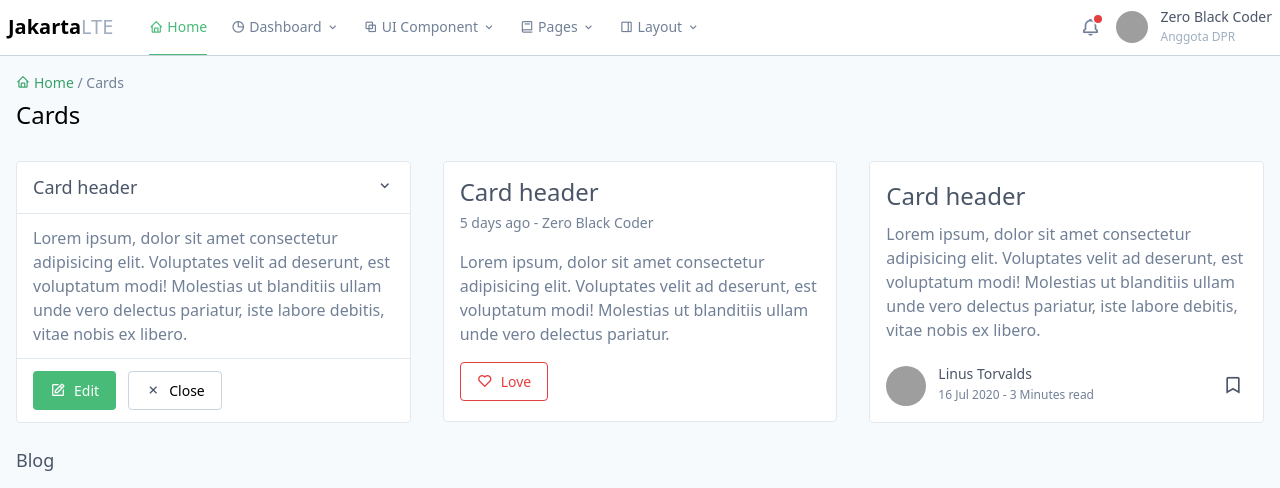
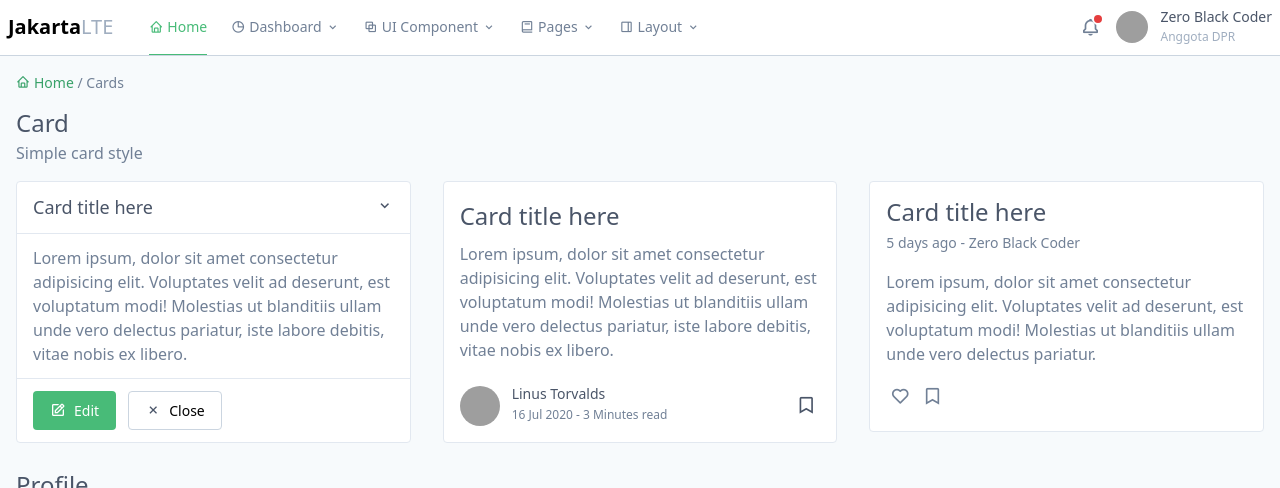
Before and after one commit to undercode99/jakarta-lte, a web app: file pages/components/card.html in a window 1280 px wide. Shown: the top 488 px of the page. Run offline with its HTML, style and script files only (its server is not run), Linux system fonts and the light colour scheme; style sheets or scripts are compiled from the project's sources; grey boxes are pictures that could not be loaded.

Commit message:
update card components

```diff
--- a/pages/components/card.html
+++ b/pages/components/card.html
@@ -322,18 +322,22 @@
             >
             / Cards
           </h3>
-          <div>
-            <h1 class="text-2xl mt-1 font-medium">Cards</h1>
-          </div>
         </div>
       </div>
       <!-- End title -->
+
       <div class="mt-3">
+        <div class="mx-4">
+          <h1 class="text-2xl font-medium text-gray-700">Card</h1>
+          <span class="text-base text-gray-600">Simple card style </span>
+        </div>
         <div class="flex flex-wrap">
           <div class="md:w-1/3">
             <div class="bg-white border rounded m-4">
               <div class="py-3 px-4 border-b flex justify-between items-center">
-                <h2 class="text-lg font-medium text-gray-700">Card header</h2>
+                <h2 class="text-lg font-medium text-gray-700">
+                  Card title here
+                </h2>
                 <a href="#">
                   <i class="text-lg text-gray-700 bx bx-chevron-down ml-1"></i>
                 </a>
@@ -362,33 +366,10 @@
           </div>
           <div class="md:w-1/3">
             <div class="bg-white border rounded m-4">
-              <div class="pt-3 pb-2 px-4">
-                <h2 class="text-2xl font-medium text-gray-700">Card header</h2>
-                <small class="text-gray-600 text-sm"
-                  >5 days ago - Zero Black Coder
-                </small>
-              </div>
-              <div class="py-2 px-4 text-gray-600">
-                Lorem ipsum, dolor sit amet consectetur adipisicing elit.
-                Voluptates velit ad deserunt, est voluptatum modi! Molestias ut
-                blanditiis ullam unde vero delectus pariatur.
-              </div>
-              <div class="py-2 mb-3 px-4">
-                <button
-                  class="px-4 py-2 text-sm border border-red-600 rounded text-red-600 text-white hover:bg-red-500 focus:outline-none focus:border-red-600 focus:shadow-outline-red active:bg-red-600 active:text-white hover:text-white transition duration-150 ease-in-out inline-flex items-center"
-                >
-                  <i class="bx bx-heart mr-2 text-base"></i>
-                  Love
-                </button>
-              </div>
-            </div>
-          </div>
-          <div class="md:w-1/3">
-            <div class="bg-white border rounded m-4">
               <div class="m-4">
                 <div>
                   <a href="" class="text-2xl font-medium text-gray-700">
-                    Card header
+                    Card title here
                   </a>
                 </div>
                 <div class="my-2">
@@ -428,13 +409,257 @@
               </div>
             </div>
           </div>
+          <div class="md:w-1/3">
+            <div class="bg-white border rounded m-4">
+              <div class="pt-3 pb-2 px-4">
+                <h2 class="text-2xl font-medium text-gray-700">
+                  Card title here
+                </h2>
+                <small class="text-gray-600 text-sm"
+                  >5 days ago - Zero Black Coder
+                </small>
+              </div>
+              <div class="py-2 px-4 text-gray-600">
+                Lorem ipsum, dolor sit amet consectetur adipisicing elit.
+                Voluptates velit ad deserunt, est voluptatum modi! Molestias ut
+                blanditiis ullam unde vero delectus pariatur.
+              </div>
+              <div class="py-2 mb-3 px-4">
+                <button
+                  class="text-gray-600 hover:text-red-600 focus:outline-none focus:shadow-outline-blue active:text-red-700 transition duration-150 ease-in-out m-1 inline-flex items-center"
+                >
+                  <i class="bx bx-heart text-xl"></i>
+                </button>
+                <button
+                  class="text-gray-600 hover:text-gray-700 focus:outline-none focus:shadow-outline-blue active:text-gray-700 transition duration-150 ease-in-out m-1 inline-flex items-center"
+                >
+                  <i class="bx bx-bookmark text-xl"></i>
+                </button>
+              </div>
+            </div>
+          </div>
         </div>
       </div>
+
       <!-- Content -->
       <div>
         <!-- Title -->
         <div class="mx-4 mt-2">
-          <h1 class="text-lg text font-medium text-gray-700">Blog</h1>
+          <h1 class="text-2xl text font-medium text-gray-700">Profile</h1>
+          <span class="text-base text-gray-600">Profile card style</span>
+        </div>
+        <!-- End Title -->
+
+        <div class="flex flex-wrap">
+          <div class="md:w-1/4">
+            <div class="bg-white border rounded m-4">
+              <div class="py-8 px-4">
+                <a href="">
+                  <img
+                    class="rounded-full mx-auto h-24 w-24 object-cover"
+                    src="./../../dist/avatar/nis.png"
+                    alt=""
+                  />
+                </a>
+                <div class="py-4 text-center text-xl">
+                  <h1 class="leading-3 font-medium text-xl">
+                    Zero Black Coder
+                  </h1>
+                  <span class="text-sm text-gray-700 font-normal leading-3"
+                    >zrcoder101@gmail.com</span
+                  >
+                  <p class="text-sm text-gray-600 leading-5 mt-3">
+                    Zero Black Coder is an Member of DPR living in panet namek,
+                    i love to play with hooman
+                  </p>
+                </div>
+                <div class="px-8 pb-4 pt-2 flex justify-between items-center">
+                  <div>
+                    <div class="text-center text-xl font-base text-gray-500">
+                      <i class="bx bx-camera"></i>
+                    </div>
+                    <div
+                      class="text-center text-xl font-medium text-gray-700 leading-none"
+                    >
+                      126
+                    </div>
+                  </div>
+
+                  <div>
+                    <div class="text-center text-xl font-base text-gray-500">
+                      <i class="bx bx-bookmark"></i>
+                    </div>
+                    <div
+                      class="text-center text-xl font-medium text-gray-700 leading-none"
+                    >
+                      897
+                    </div>
+                  </div>
+                  <div>
+                    <div class="text-center text-xl font-base text-gray-500">
+                      <i class="bx bx-user"></i>
+                    </div>
+                    <div
+                      class="text-center text-xl font-medium text-gray-700 leading-none"
+                    >
+                      551K
+                    </div>
+                  </div>
+                </div>
+                <div class="px-4">
+                  <button
+                    class="py-2 w-full text-sm border border-transparent rounded bg-green-600 text-white hover:bg-green-500 focus:outline-none focus:border-green-600 focus:shadow-outline-blue active:bg-green-600 transition duration-150 ease-in-out inline-flex justify-center items-center"
+                  >
+                    <i class="bx bx-user-plus text-lg text-white mr-4"></i>
+                    Add Friends
+                  </button>
+                </div>
+              </div>
+            </div>
+          </div>
+
+          <div class="md:w-1/4">
+            <div class="bg-white border rounded m-4">
+              <div class="py-10 px-6">
+                <a href="">
+                  <img
+                    class="rounded-full mx-auto h-24 w-24 object-cover"
+                    src="./../../dist/avatar/nis.png"
+                    alt=""
+                  />
+                </a>
+                <div class="py-4 text-center text-xl">
+                  <h1 class="leading-5 font-medium text-xl">
+                    Zero Black Coder
+                  </h1>
+                  <span class="text-base text-gray-600 font-normal"
+                    >@zrcoder101</span
+                  >
+                </div>
+                <div class="px-4 pb-4 text-center">
+                  <button
+                    class="px-6 py-2 text-sm border border-transparent rounded bg-green-600 text-white hover:bg-green-500 focus:outline-none focus:border-green-600 focus:shadow-outline-blue active:bg-green-600 transition duration-150 ease-in-out inline-flex items-center m-1"
+                  >
+                    <i class="bx bx-user text-white mr-4 text-base"></i>
+                    Follow Me
+                  </button>
+                </div>
+                <div class="px-4 pt-4 flex justify-between items-center">
+                  <div>
+                    <span
+                      class="block text-center text-2xl font-medium text-gray-700"
+                      >112K</span
+                    >
+                    <span class="text-gray-600 text-sm text-center"
+                      >Followers</span
+                    >
+                  </div>
+                  <div>
+                    <span
+                      class="block text-center text-2xl font-medium text-gray-700"
+                      >52</span
+                    >
+                    <span class="text-gray-600 text-sm text-center"
+                      >Followings</span
+                    >
+                  </div>
+                </div>
+              </div>
+            </div>
+          </div>
+
+          <div class="md:w-1/4">
+            <div class="bg-white border rounded m-4">
+              <div class="py-8 px-4">
+                <a href="">
+                  <img
+                    class="rounded-full mx-auto h-24 w-24 object-cover"
+                    src="./../../dist/avatar/nis.png"
+                    alt=""
+                  />
+                </a>
+                <div class="py-4 text-center text-xl">
+                  <h1 class="leading-3 font-medium text-xl">
+                    Zero Black Coder
+                  </h1>
+                  <span class="text-sm text-gray-600 font-base leading-3"
+                    >Sowftware Engineer</span
+                  >
+                  <div class="text-gray-600">
+                    <a href="#" class="hover:text-gray-700">
+                      <i class="bx bxl-linkedin"></i>
+                    </a>
+                    <a href="" class="hover:text-gray-700">
+                      <i class="bx bxl-github"></i>
+                    </a>
+                    <a href="#" class="hover:text-gray-700">
+                      <i class="bx bxl-instagram"></i>
+                    </a>
+                  </div>
+                  <p class="text-sm text-gray-600 leading-5 mt-3">
+                    Zero Black Coder is an Member of DPR living in panet namek,
+                    I love to play with hooman
+                  </p>
+                </div>
+                <div class="px-4">
+                  <button
+                    class="py-2 w-full text-sm border border-transparent rounded bg-green-600 text-white hover:bg-green-500 focus:outline-none focus:border-green-600 focus:shadow-outline-blue active:bg-green-600 transition duration-150 ease-in-out inline-flex justify-center items-center"
+                  >
+                    Hire Me
+                  </button>
+                </div>
+              </div>
+            </div>
+          </div>
+
+          <div class="md:w-1/4">
+            <div class="bg-white border rounded m-4">
+              <a href="">
+                <img
+                  class="rounded-t h-64 w-full object-cover"
+                  src="./../../dist/images/5.jpg"
+                  alt=""
+                />
+              </a>
+              <div class="px-4 py-3 border-b">
+                <div>
+                  <a
+                    href=""
+                    class="font-medium text-gray-700 text-lg block leading-5"
+                  >
+                    Zero Black Coder
+                  </a>
+                  <span class="text-gray-500 text-sm">Member DPR</span>
+                </div>
+                <div class="my-2">
+                  <p class="text-gray-600 text-sm">
+                    Zero Black Coder is an Member of DPR living in panet namek.
+                  </p>
+                </div>
+              </div>
+              <div class="px-4 py-2 flex justify-between items-center">
+                <div
+                  class="inline-flex items-center justify-between text-gray-600"
+                >
+                  <i class="bx bxs-user mr-2"></i>
+                  <span class="text-sm">25 Freinds</span>
+                </div>
+                <div>
+                  <span class="text-gray-600 text-sm">Joined in 2077</span>
+                </div>
+              </div>
+            </div>
+          </div>
+        </div>
+      </div>
+      <!-- End Content -->
+
+      <!-- Content -->
+      <div>
+        <!-- Title -->
+        <div class="mx-4 mt-2">
+          <h1 class="text-2xl text font-medium text-gray-700">Blog</h1>
+          <span class="text-base text-gray-600">Blog card style</span>
         </div>
         <!-- End title -->
         <div class="flex flex-wrap">
@@ -493,77 +718,13 @@
             <div class="bg-white border rounded m-4">
               <a href="">
                 <img
-                  class="rounded-t h-48 w-full object-cover"
+                  class="h-48 w-full rounded-t object-cover"
                   src="./../../dist/images/3.jpg"
                   alt=""
                 />
               </a>
               <div class="m-4">
-                <div>
-                  <a href="" class="font-bold text-gray-700 text-xl">
-                    Talk is cheap. Show me the code - Linus Torvalds
-                  </a>
-                </div>
                 <div class="my-4">
-                  <p class="text-gray-600 my-2">
-                    At level zero you know nothing, however when you learn a
-                    thing or two basic things about programming, you now get to
-                    level 1 ...
-                  </p>
-                </div>
-                <div class="mt-6">
-                  <div class="flex justify-between items-center">
-                    <a class="flex justify-between items-center" href="">
-                      <img
-                        class="w-10 h-10 rounded-full object-cover"
-                        src="./../../dist/avatar/nis.png"
-                        alt="Avatar"
-                      />
-                      <div class="ml-3">
-                        <p class="text-gray-700 text-sm block leading-none">
-                          Linus Torvalds
-                        </p>
-                        <small class="text-xs text-gray-600"
-                          >16 Jul 2020 - 3 Minutes read</small
-                        >
-                      </div>
-                    </a>
-                    <div>
-                      <button
-                        class="text-gray-700 hover:text-gray-600 focus:outline-none focus:shadow-outline-blue active:text-gray-700 transition duration-150 ease-in-out m-1 inline-flex items-center"
-                      >
-                        <i class="bx bx-bookmark text-xl"></i>
-                      </button>
-                    </div>
-                  </div>
-                </div>
-              </div>
-            </div>
-          </div>
-          <div class="md:w-1/3">
-            <div class="bg-white border rounded m-4">
-              <a href="">
-                <img
-                  class="rounded-t h-48 w-full object-cover"
-                  src="./../../dist/images/4.jpg"
-                  alt=""
-                />
-              </a>
-              <div class="m-4">
-                <div>
-                  <a href="" class="font-bold text-gray-700 text-xl">
-                    S.O.L.I.D principles: what are they and why projects should
-                    use them
-                  </a>
-                </div>
-                <div class="my-4">
-                  <p class="text-gray-600 my-2">
-                    At level zero you know nothing, however when you learn a
-                    thing or two basic things about programming, you now get to
-                    level 1 ...
-                  </p>
-                </div>
-                <div class="mt-6">
                   <div class="flex justify-between items-center">
                     <a class="flex justify-between items-center" href="">
                       <img
@@ -588,6 +749,20 @@
                       </button>
                     </div>
                   </div>
+                </div>
+                <div class="my-4">
+                  <a href="" class="font-bold text-gray-700 text-xl">
+                    S.O.L.I.D principles: what are they and why projects should
+                    use them
+                  </a>
+                </div>
+
+                <div class="my-4">
+                  <p class="text-gray-600 my-2">
+                    At level zero you know nothing, however when you learn a
+                    thing or two basic things about programming, you now get to
+                    level 1 ...
+                  </p>
                 </div>
               </div>
             </div>
@@ -644,59 +819,8 @@
                 </div>
               </div>
             </div>
+          </div>
 
-            <div class="bg-white border rounded m-4">
-              <a href="">
-                <img
-                  class="h-48 w-full rounded-t object-cover"
-                  src="./../../dist/images/3.jpg"
-                  alt=""
-                />
-              </a>
-              <div class="m-4">
-                <div class="my-4">
-                  <div class="flex justify-between items-center">
-                    <a class="flex justify-between items-center" href="">
-                      <img
-                        class="w-10 h-10 rounded-full object-cover"
-                        src="./../../dist/avatar/nis.png"
-                        alt="Avatar"
-                      />
-                      <div class="ml-3">
-                        <p class="text-gray-700 text-sm block leading-none">
-                          Mariana Azevedo
-                        </p>
-                        <small class="text-xs text-gray-600"
-                          >Today - 3 Minutes read</small
-                        >
-                      </div>
-                    </a>
-                    <div>
-                      <button
-                        class="text-gray-700 hover:text-gray-600 focus:outline-none focus:shadow-outline-blue active:text-gray-700 transition duration-150 ease-in-out m-1 inline-flex items-center"
-                      >
-                        <i class="bx bx-bookmark text-xl"></i>
-                      </button>
-                    </div>
-                  </div>
-                </div>
-                <div class="my-4">
-                  <a href="" class="font-bold text-gray-700 text-xl">
-                    S.O.L.I.D principles: what are they and why projects should
-                    use them
-                  </a>
-                </div>
-
-                <div class="my-4">
-                  <p class="text-gray-600 my-2">
-                    At level zero you know nothing, however when you learn a
-                    thing or two basic things about programming, you now get to
-                    level 1 ...
-                  </p>
-                </div>
-              </div>
-            </div>
-          </div>
           <div class="md:w-2/3">
             <div class="m-4 bg-white rounded border">
               <div class="flex px-4 py-2 justify-between items-center">
@@ -940,8 +1064,6 @@
                 </div>
               </div>
             </div>
-          </div>
-          <div class="md:w-1/3">
             <div class="bg-white border rounded m-4">
               <div class="m-4">
                 <div>
@@ -984,8 +1106,6 @@
                 </div>
               </div>
             </div>
-          </div>
-          <div class="md:w-1/3">
             <div class="bg-white border rounded m-4">
               <div class="m-4">
                 <div>
@@ -1035,11 +1155,11 @@
     </div>
     <!-- End wrapper -->
     <!-- Footer -->
-    <!-- <div class="max-w-screen-xl mx-auto">
+    <div class="max-w-screen-xl mx-auto">
       <div class="mt-4 mx-2 flex justify-between items-center">
         <div>MIT License- Copyright (c) 2020 <b>Under-X</b></div>
       </div>
-    </div> -->
+    </div>
     <!-- End footer -->
   </body>
 </html>
```
Also changed, not shown: 1 other file.
